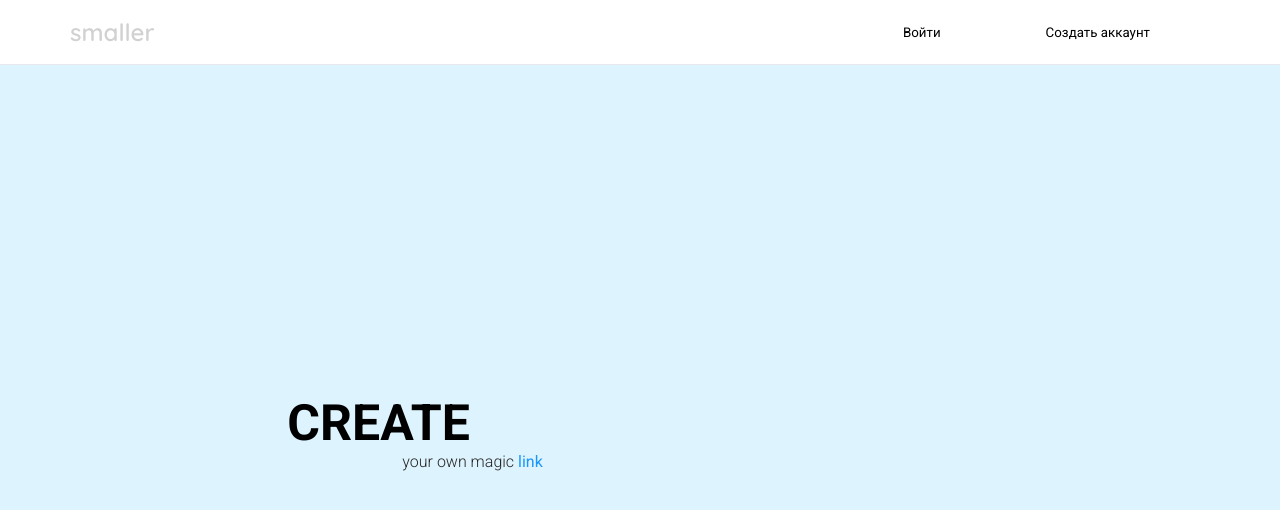
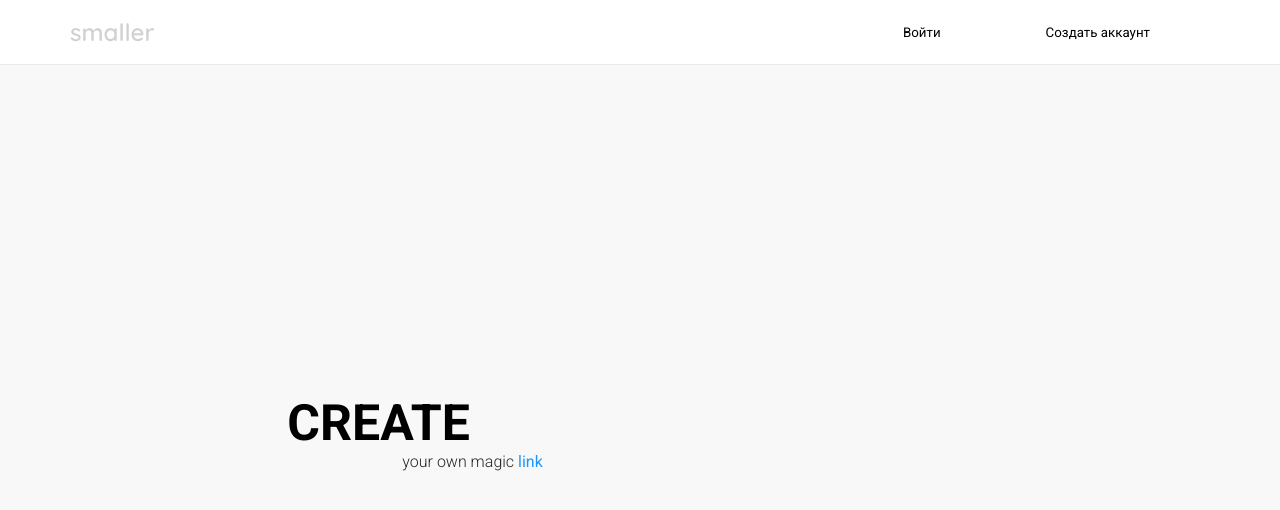
Before and after one commit to Starostinvio/short-link-creator, a React (Create React App) app: page /auth in a window 1280 px wide. Shown: the top 510 px of the page. Built offline with nearby package versions, Linux system fonts and the light colour scheme.

Commit message:
background Ui

```diff
--- a/src/components/page-layout/style.css
+++ b/src/components/page-layout/style.css
@@ -1,6 +1,6 @@
 .PageLayout {
   /* background: rgb(248, 250, 252); */
-  background: rgb(221, 243, 253);
+  background: rgb(248, 248, 248);
   display: flex;
   flex-direction: column;
   min-height: 100vh;
```
